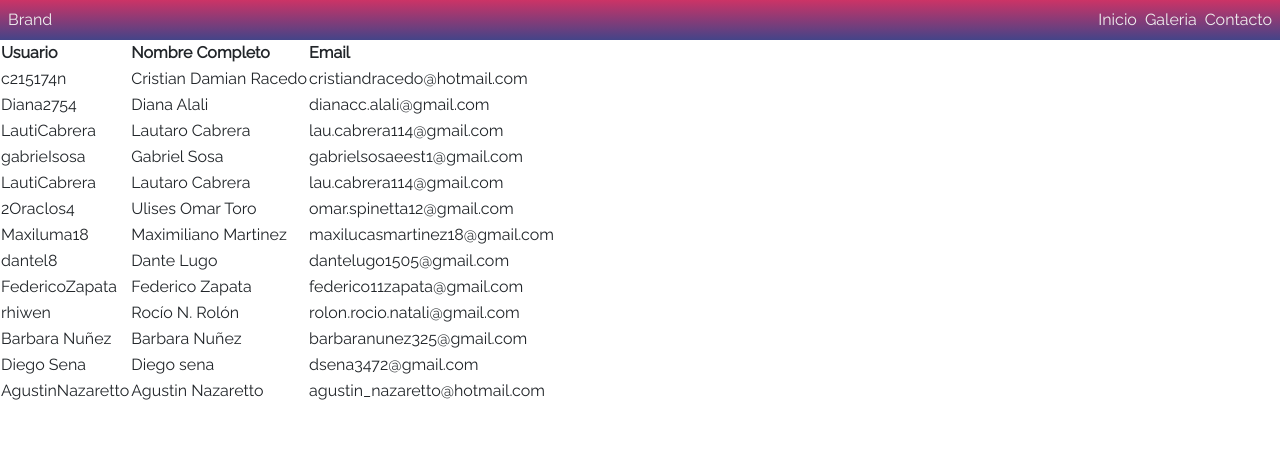
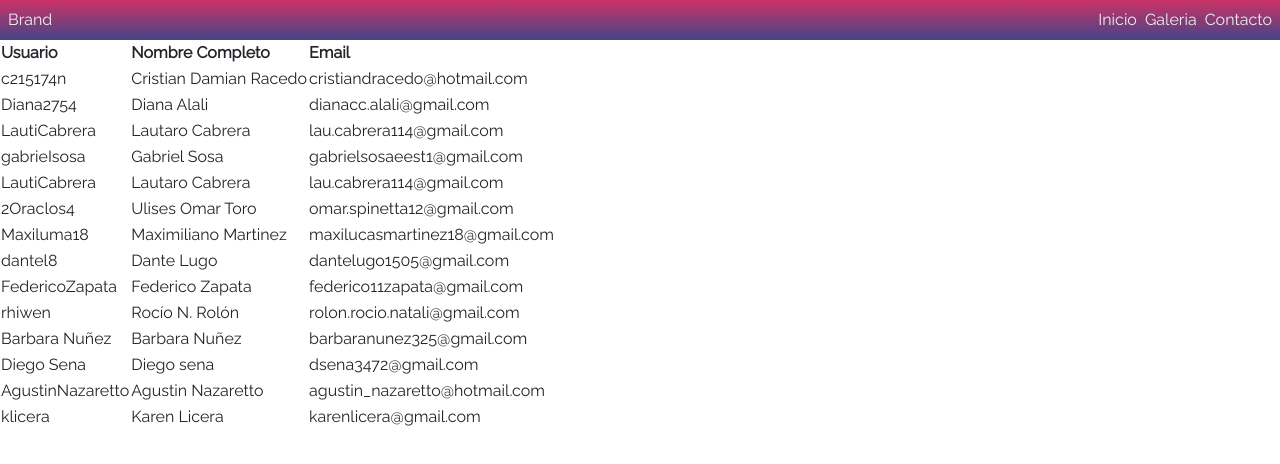
Before and after one commit to C215714N/git-fpescar-lxv14, a plain HTML site: page index.html in a window 1280 px wide. Drawn offline with nearby package versions, Linux system fonts and the light colour scheme; a script that the page names is missing.

Commit message:
agregar colaboradora karen licera

```diff
--- a/index.html
+++ b/index.html
@@ -113,6 +113,11 @@
                     <td>Agustin Nazaretto</td>
                     <td>agustin_nazaretto@hotmail.com</td>
                 </tr>
+                <tr>
+                    <td>klicera</td>
+                    <td>Karen Licera</td>
+                    <td>karenlicera@gmail.com</td>
+                </tr>
             </tbody>
         </table>
         <!-- Formulario de Contacto -->
```
Also changed, not shown: readme.md.
